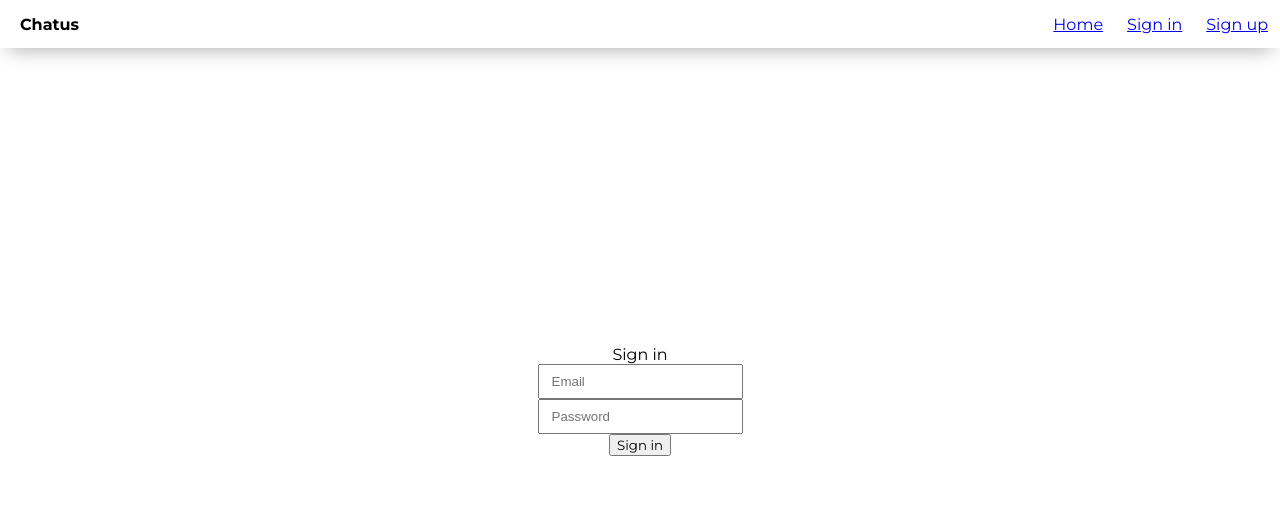
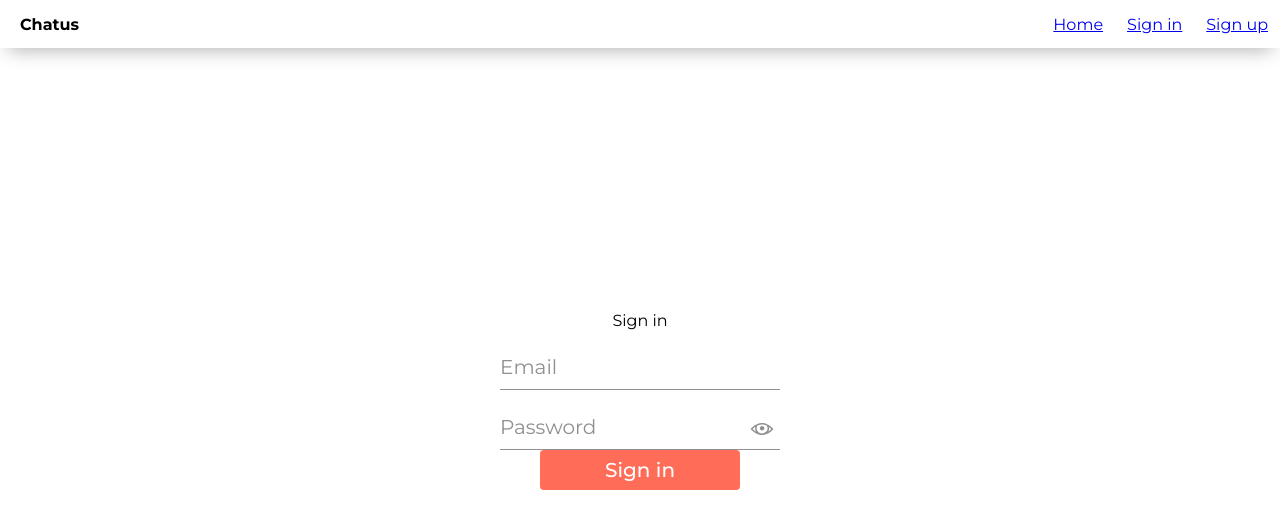
Before and after one commit to funny-family/messenger-frontend, a Vue app: page /signin in a window 1280 px wide. Shown: the top 528 px of the page. Built offline with nearby package versions, Linux system fonts and the light colour scheme.

Commit message:
added input components into sign in form

```diff
--- a/src/components/forms/SignIn.vue
+++ b/src/components/forms/SignIn.vue
@@ -4,26 +4,33 @@
     @submit.prevent="signIn(userLoginData)"
   >
     <div>Sign in</div>
-    <input
-      class="sign-in-from__email"
+    <Text-input
       type="text"
       placeholder="Email"
       v-model="userLoginData.email"
     />
-    <input
-      class="sign-in-from__password"
+    <Password-input
       type="password"
       placeholder="Password"
       v-model="userLoginData.password"
     />
-    <button type="submit">Sign in</button>
+    <Submit-button>Sign in</Submit-button>
   </form>
 </template>
 
 <script>
+import TextInput from '@/components/inputs/TextInput.vue';
+import PasswordInput from '@/components/inputs/PasswordInput.vue';
+import SubmitButton from '@/components/buttons/SubmitButton.vue';
+
 import { mapActions } from 'vuex';
 
 export default {
+  components: {
+    'Text-input': TextInput,
+    'Password-input': PasswordInput,
+    'Submit-button': SubmitButton
+  },
   data: () => ({
     userLoginData: {
       email: '',
@@ -36,7 +43,7 @@ export default {
 };
 </script>
 
-<style lang="scss" scoped>
+<style scoped>
 .sign-in-from {
   min-width: 280px;
   display: flex;
```
